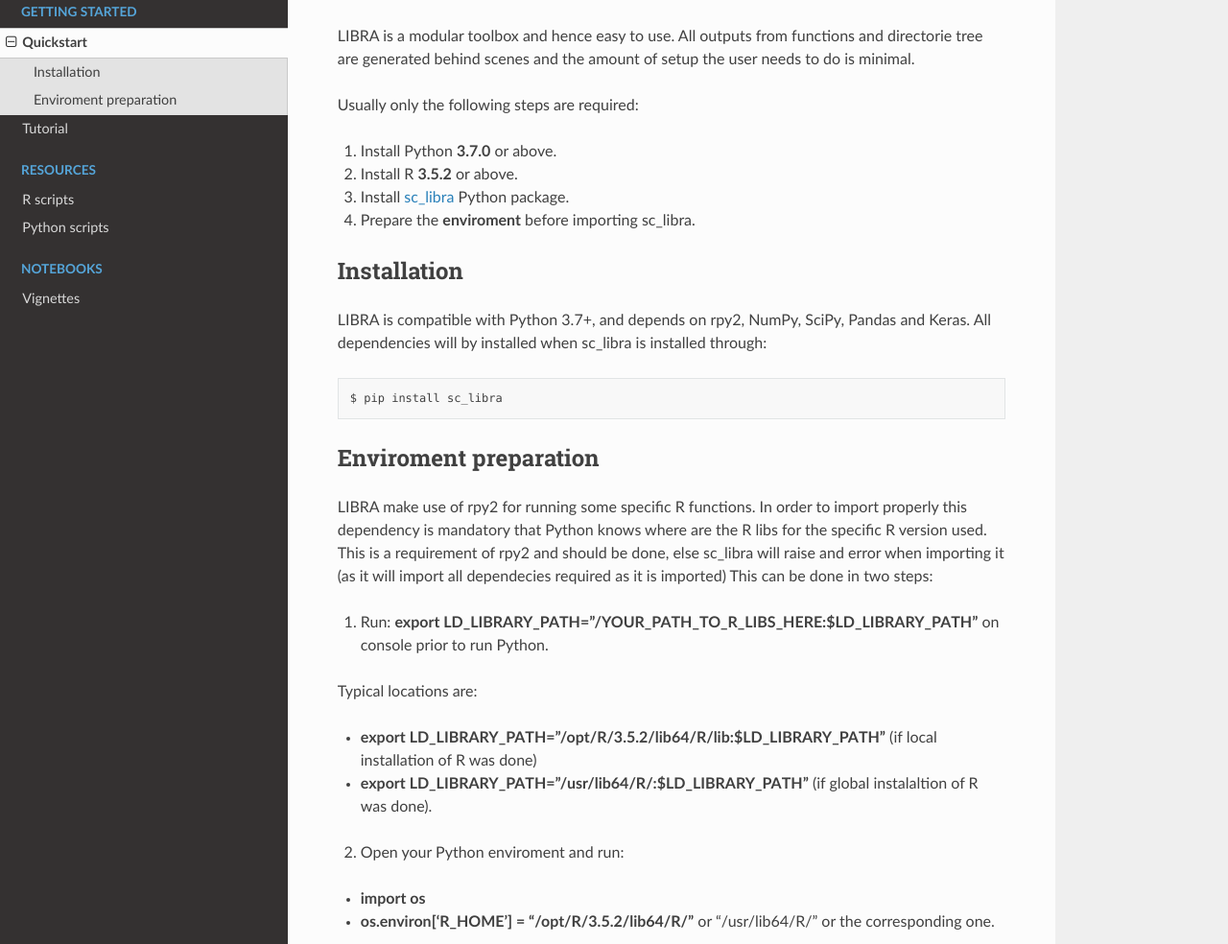
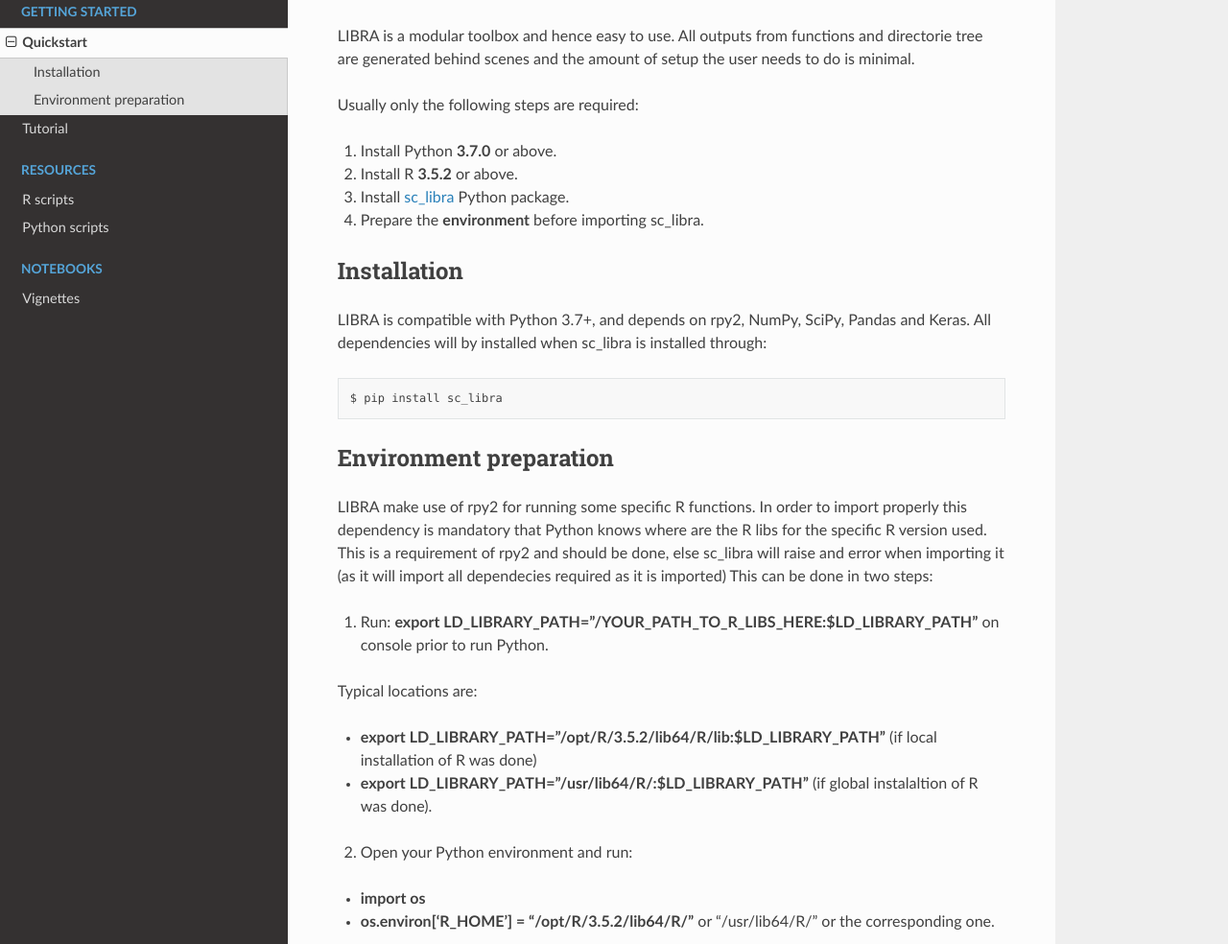
Before and after one commit to TranslationalBioinformaticsUnit/LIBRA, a Sphinx documentation site: the page built from docs/source/quickstart.rst, in a window 1280 px wide and 1368 px high. Shown: the part 134-1118 px from the top of the window at 96% size. Built offline with Sphinx 7.4.7 and the Read the Docs theme 2.0.0, drawn with Linux system fonts in a browser that asks for light colours.

Commit message:
Update quickstart.rst

```diff
--- a/docs/source/quickstart.rst
+++ b/docs/source/quickstart.rst
@@ -9,7 +9,7 @@ Usually only the following steps are required:
 #. Install Python **3.7.0** or above.
 #. Install R **3.5.2** or above.
 #. Install `sc_libra <https://pypi.org/manage/project/sc-libra/releases/>`_ Python package.
-#. Prepare the **enviroment** before importing sc_libra.
+#. Prepare the **environment** before importing sc_libra.
 
 
 Installation
@@ -23,7 +23,7 @@ All dependencies will by installed when sc_libra is installed through:
     $ pip install sc_libra
 
 
-Enviroment preparation
+Environment preparation
 ----------------------
 LIBRA make use of rpy2 for running some specific R functions. In order to import properly this dependency is mandatory that Python knows where are the R libs for the specific R version used. This is a requirement of rpy2 and should be done, else sc_libra will raise and error when importing it (as it will import all dependecies required as it is imported) This can be done in two steps:
 
@@ -36,7 +36,7 @@ Typical locations are:
 - **export LD_LIBRARY_PATH="/usr/lib64/R/:$LD_LIBRARY_PATH"** (if global instalaltion of R was done).
 
 
-2. Open your Python enviroment and run:
+2. Open your Python environment and run:
 
 - **import os**
 
```
